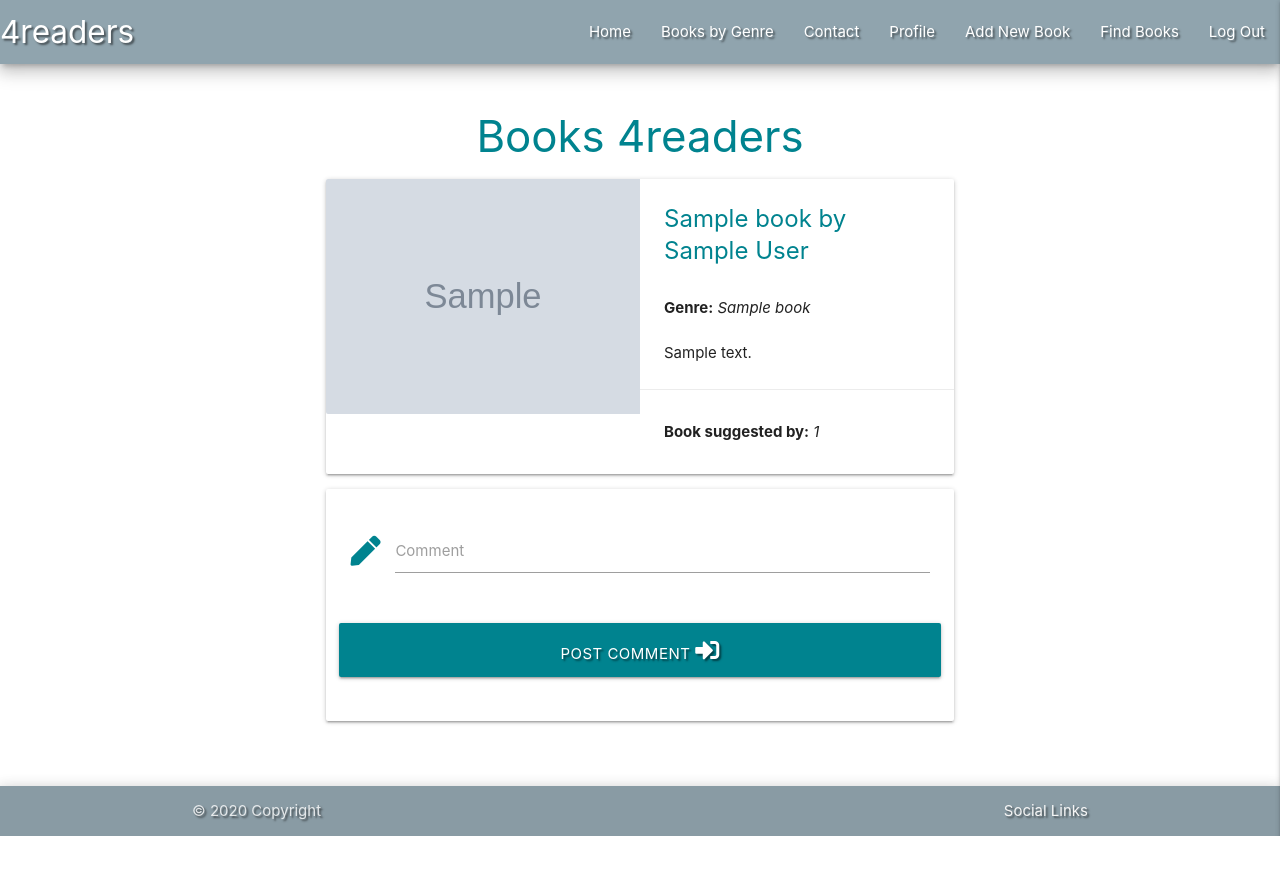
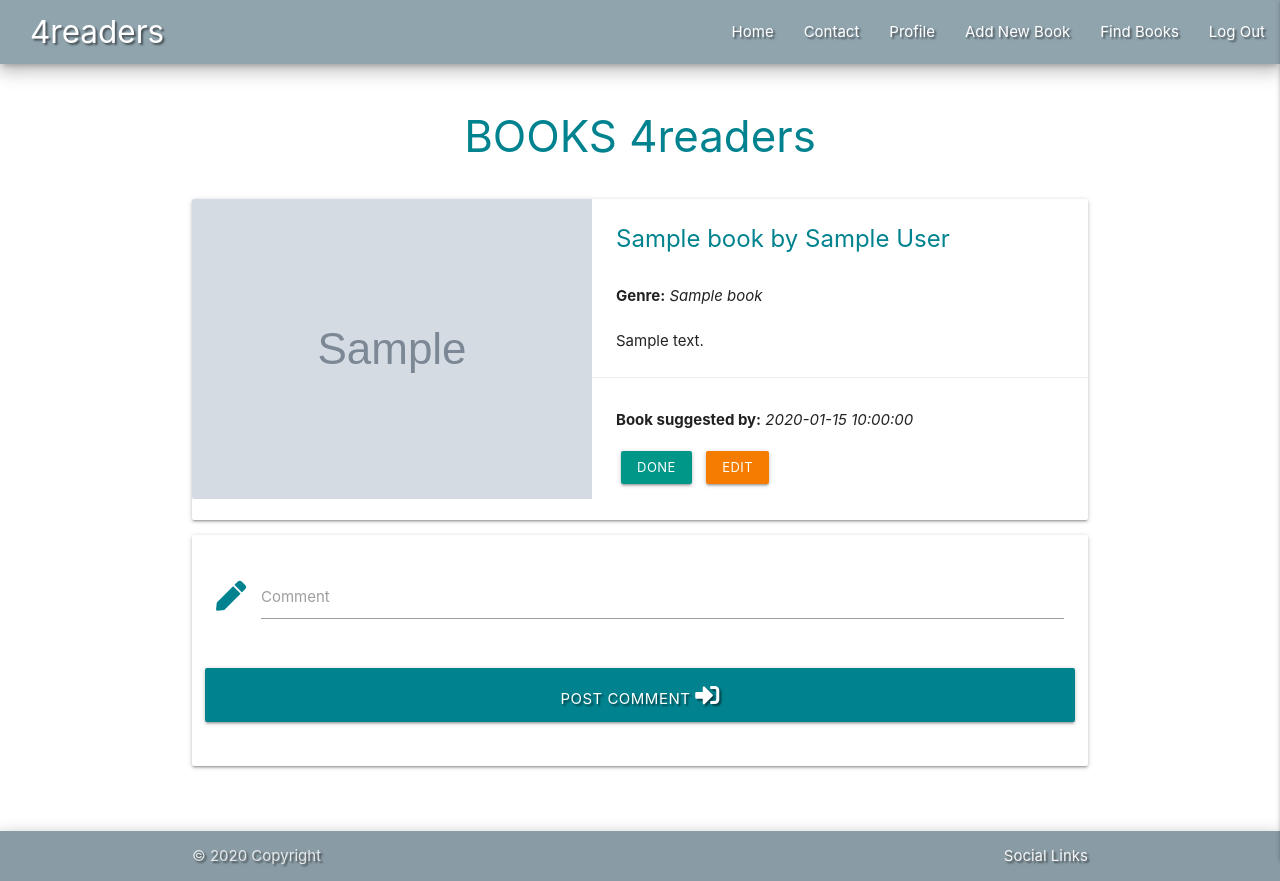
Before and after one commit to MariaPSegarra/MP3-BookClub, a Flask app: page / in a window 1280 px wide. Before the commit the page ends 836 px from the top, so only its background shows below. Run offline with Flask 2, Linux system fonts and the light colour scheme; the visitor is signed in with stand-in values (Sample User, id 1); grey boxes marked "Sample" are stand-in pictures; a database or web service that is not in the repository returns one stand-in record (values such as "Sample title"); some libraries are stand-ins or nearby versions.

Commit message:
Buttons to Edit a book entry

```diff
--- a/app.py
+++ b/app.py
@@ -80,19 +80,20 @@ def login():
             # ensure hashed password matches user input
             if check_password_hash(
                 existing_user["password"], request.form.get("password")):
-                    session["user"] = request.form.get("username").lower(),
+                    session["user"] = request.form.get(
+                        "username").lower()
                     flash("Welcome, {}".format(
                         request.form.get("username")))
                     return redirect(url_for(
                         "profile", username=session["user"]))
             else:
                 # invalid password match
-                flash("Incorrect Username and/or Password")
+                flash("Wrong Password. Please try again.")
                 return redirect(url_for("login"))
 
         else:
             # username doesn't exist
-            flash("Incorrect Username and/or Password")
+            flash("Wrong Username. Please try again.")
             return redirect(url_for("login"))
 
     return render_template("login.html")
@@ -131,11 +132,12 @@ def add_book():
             "genre_name": request.form.get("genre_name"),
             "book_description": request.form.get("book_description"),
             "book_image": request.form.get("book_image"),
-            "created_by": session["username"]
+            "added_by": session["user"]
         }
+
         mongo.db.books.insert_one(book)
         flash("Your Book has been Added")
-        return redirect(url_for("books"))
+        return redirect(url_for("books", "profile"))
 
     genres = mongo.db.genres.find().sort("genre_name", 1)
     return render_template("add_book.html", genres=genres)
--- a/static/css/style.css
+++ b/static/css/style.css
@@ -4,12 +4,17 @@ main {
     padding-bottom: 20px;
 }
 
-.brand-logo {
-    padding-left: 20px;
+nav .brand-logo {
+    padding-left: 30px;
 }
 
 .text-shadow {
     text-shadow: 2px 2px 2px rgba(0, 0, 0, 0.5);
+}
+
+.card-horizontal .card-image {
+    max-width: 350px;
+    height: auto;
 }
 
 .page-footer {
@@ -22,6 +27,10 @@ main {
     max-width: 500px;
 }
 
+.btn-small {
+    margin: 5px;
+}
+
 hr {
     margin: 20px;
     height: 5px;
--- a/static/js/script.js
+++ b/static/js/script.js
@@ -3,5 +3,7 @@
 */
 $(document).ready(function () {
     $(".sidenav").sidenav({edge: "right"});
+    $('.tooltipped').tooltip();
     $("select").formSelect();
+
 });
--- a/templates/add_book.html
+++ b/templates/add_book.html
@@ -1,7 +1,9 @@
 {% extends "base.html" %}
 {% block content %}
 
-    <h3 class="center-align cyan-text text-darken-3">Add New Book</h3>
+<div class="row">
+    <h3 class="center-align cyan-text text-darken-3">ADD NEW BOOK</h3>
+</div>
 
      <div class="row card-panel">
         <form class="col s12" method="POST" action="{{ url_for('add_book') }}">
--- a/templates/base.html
+++ b/templates/base.html
@@ -22,7 +22,6 @@
                     <a href="#" data-target="mobile-demo" class="sidenav-trigger right"><i class="fas fa-bars"></i></a>
                     <ul class="right hide-on-med-and-down">
                         <li><a href="{{ url_for('books') }}">Home</a></li>
-                        <li><a href="#">Books by Genre</a></li>
                         <li><a href="{{ url_for('contact') }}">Contact</a></li>
                         {% if session.user %}
                         <li><a href="{{ url_for('profile', username=session['user']) }}">Profile</a></li>
--- a/templates/books.html
+++ b/templates/books.html
@@ -1,8 +1,9 @@
 {% extends "base.html" %}
 {% block content %}
 
-<section class="container">
-<h3 class="center-align cyan-text text-darken-3">Books 4readers</h3>
+<div class="row">
+    <h3 class="center-align cyan-text text-darken-3">BOOKS 4readers</h3>
+</div>
 
 {% for book in books %}
   <div class="col s12 m7">
@@ -19,15 +20,14 @@
                 <p>{{ book.book_description }}</p>
             </div>
             <div class="card-action">
-                <p><b>Book suggested by:</b> <em> {{ session["user"] }}</em></p>
+                <p><b>Book suggested by:</b> <em>{{ book.added_by }}</em></p>
+                 <p><a href="" class="btn-small teal">Done</a>
+                <a href="" class="btn-small orange darken-2">Edit</a></p>
             </div>
         </div>
   </div>
-</section>
+{% if session.user %}
 
-{% if session.user %}
-<section class="container">
-    <form class="col s12 m7" method="POST">
         <div class="card-panel">
             <div class="row">
                 <div class="input-field col s12">
@@ -47,10 +47,12 @@
     {% for comment in book_comments %}
         <p>{{ comment.from }}: {{ comment.comment }}</p>
     {% endfor %}
+
 {% endif %}
+
 <hr class="cyan-text text-darken-3">
+
 {% endfor %}
 
-</section>
 
 {% endblock %}
--- a/templates/contact.html
+++ b/templates/contact.html
@@ -13,7 +13,9 @@
 {% block scripts %}
 {% endblock %}
 
-    <h3 class="center-align cyan-text text-darken-3">Contact us</h3>
+<div class="row">
+    <h3 class="center-align cyan-text text-darken-3">CONTACT US</h3>
+</div>
 
     <div class="row">
         <form class="col s12 m8 offset-m2" method="POST" onsubmit="return sendMail(this);">
--- a/templates/profile.html
+++ b/templates/profile.html
@@ -11,6 +11,11 @@
         </div>
     </div>
 
+<div class="row">
+    <h3 class="center-align cyan-text text-darken-3">YOUR BOOKS</h3>
+</div>
+
+
        <div class="row">
         <div class="col s12">
             <p class="center-align">
--- a/templates/register.html
+++ b/templates/register.html
@@ -1,7 +1,9 @@
 {% extends "base.html" %}
 {% block content %}
 
-    <h3 class="center-align cyan-text text-darken-3">Become Part of the Club</h3>
+<div class="row">
+    <h3 class="center-align cyan-text text-darken-3">BECOME PART OF THE CLUB</h3>
+</div>
 
     <div class="row">
         <form class="col s12 m8 offset-m2" method="POST" action="{{ url_for('register') }}">
```
